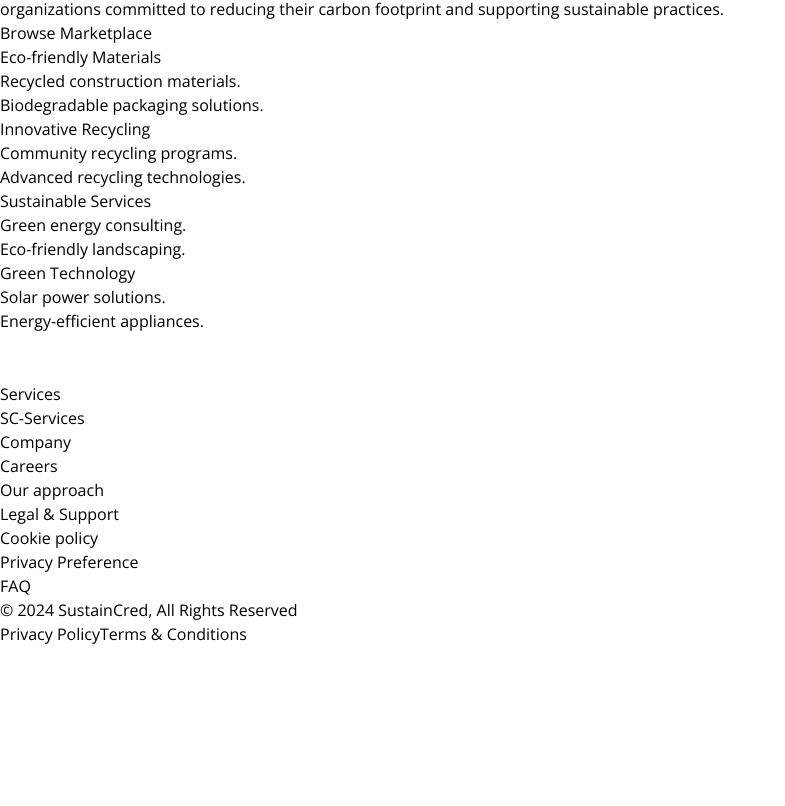
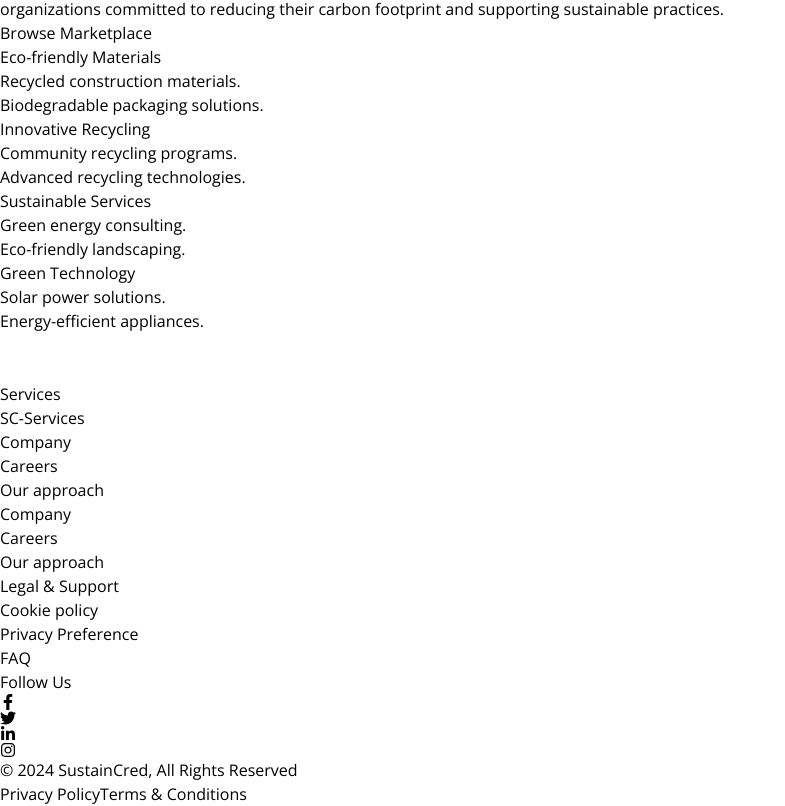
Before and after one commit to Abhijeet03s/Envirolutions, a React (Vite) app: page / in a window 1280 px wide. Shown: the part 2081-2887 px from the top of the page, without its empty margins (0-785 px from the left). Before the commit the page ends 2727 px from the top, so only its background shows below. Built offline with nearby package versions, Linux system fonts and the light colour scheme.

Commit message:
Change:In footer section

```diff
--- a/package.json
+++ b/package.json
@@ -17,6 +17,7 @@
     "react": "^18.3.1",
     "react-chartjs-2": "^5.2.0",
     "react-dom": "^18.3.1",
+    "react-icons": "^5.2.1",
     "react-router-dom": "^6.25.1",
     "recharts": "^2.12.7"
   },
--- a/src/components/Footer/Footer.jsx
+++ b/src/components/Footer/Footer.jsx
@@ -1,12 +1,16 @@
-import brandLogo from '../../assets/tight-bounds.svg'
+import brandLogo from '../../assets/tight-bounds.svg';
+import { FaFacebookF, FaTwitter, FaLinkedinIn, FaInstagram } from 'react-icons/fa';
 
 const Footer = () => {
    return (
       <footer className="bg-[#315343] text-white py-12 px-6 md:px-12">
-         <div className="container mx-auto grid grid-cols-1 md:grid-cols-4 gap-8">
-            <div className="flex flex-col items-center md:items-start">
-               <img src={brandLogo} alt="Logo" className="h-10 mb-4" />
+         <div className="container mx-auto">
+            <div className="flex flex-col md:flex-row justify-between items-start mb-8 md:gap-24">
+               <div className="mb-8 md:mb-0">
+                  <img src={brandLogo} alt="Logo" className="h-10" />
                </div>
+               <div className="flex-grow">
+                  <div className="grid grid-cols-1 md:grid-cols-5 gap-8">
                      <div>
                         <h4 className="font-bold text-xl">Services</h4>
                         <ul className="mt-4 space-y-2">
@@ -16,25 +20,45 @@
                      <div>
                         <h4 className="font-bold text-xl">Company</h4>
                         <ul className="mt-4 space-y-2">
-                  <li><a href="#" className=" text-[#F5F5F5]">Careers</a></li>
-                  <li><a href="#" className=" text-[#F5F5F5]">Our approach</a></li>
+                           <li><a href="#" className="text-[#F5F5F5]">Careers</a></li>
+                           <li><a href="#" className="text-[#F5F5F5]">Our approach</a></li>
+                        </ul>
+                     </div>
+                     <div>
+                        <h4 className="font-bold text-xl">Company</h4>
+                        <ul className="mt-4 space-y-2">
+                           <li><a href="#" className="text-[#F5F5F5]">Careers</a></li>
+                           <li><a href="#" className="text-[#F5F5F5]">Our approach</a></li>
                         </ul>
                      </div>
                      <div>
                         <h4 className="font-bold text-xl">Legal & Support</h4>
                         <ul className="mt-4 space-y-2">
-                  <li><a href="#" className=" text-[#F5F5F5]">Cookie policy</a></li>
-                  <li><a href="#" className=" text-[#F5F5F5]">Privacy Preference</a></li>
-                  <li><a href="#" className=" text-[#F5F5F5]">FAQ</a></li>
+                           <li><a href="#" className="text-[#F5F5F5]">Cookie policy</a></li>
+                           <li><a href="#" className="text-[#F5F5F5]">Privacy Preference</a></li>
+                           <li><a href="#" className="text-[#F5F5F5]">FAQ</a></li>
                         </ul>
                      </div>
+                     <div>
+                        <h4 className="font-bold text-xl">Follow Us</h4>
+                        <div className="flex space-x-4 mt-4">
+                           <a href="#" className="text-[#F5F5F5] hover:text-gray-400"><FaFacebookF /></a>
+                           <a href="#" className="text-[#F5F5F5] hover:text-gray-400"><FaTwitter /></a>
+                           <a href="#" className="text-[#F5F5F5] hover:text-gray-400"><FaLinkedinIn /></a>
+                           <a href="#" className="text-[#F5F5F5] hover:text-gray-400"><FaInstagram /></a>
                         </div>
-         <div className="border-t border-gray-700 mt-12 pt-8">
-            <div className="container mx-auto flex flex-col md:flex-row justify-between items-center">
+                     </div>
+                  </div>
+               </div>
+            </div>
+
+            <div className="border-t border-gray-700 pt-8">
+               <div className="flex flex-col md:flex-row justify-between items-center gap-4 md:gap-0">
                   <p className="text-sm mb-4 md:mb-0">&copy; 2024 SustainCred, All Rights Reserved</p>
                   <div className="flex space-x-4">
-                  <a href="#" className="hover:text-gray-400">Privacy Policy</a>
-                  <a href="#" className="hover:text-gray-400">Terms & Conditions</a>
+                     <a href="#" className="text-[#F5F5F5] hover:text-gray-400">Privacy Policy</a>
+                     <a href="#" className="text-[#F5F5F5] hover:text-gray-400">Terms & Conditions</a>
+                  </div>
                </div>
             </div>
          </div>
```
Also changed, not shown: 1 other file (tests, documents, lock files or other folders). Lines whose indentation alone changed are shown as unchanged.
